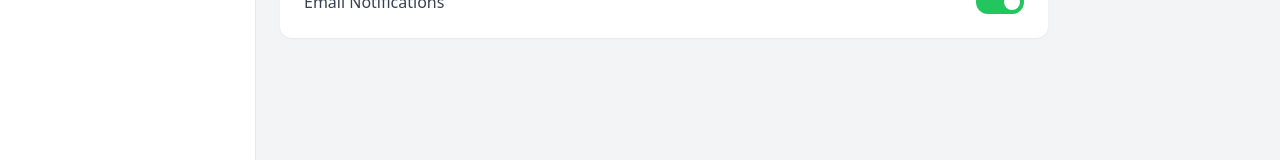
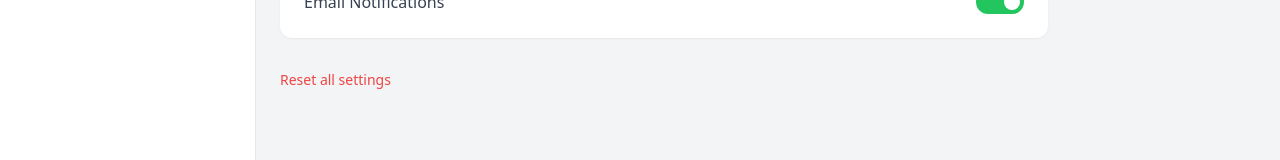
Before and after one commit to yanorenzo624/admin-dashboard, a React (Vite) app: page /settings in a window 1280 px wide. Shown: the part 689-849 px from the top of the page. Built offline with nearby package versions, Linux system fonts and the light colour scheme.

Commit message:
implemented reset settings functionality.

```diff
--- a/src/pages/Settings.jsx
+++ b/src/pages/Settings.jsx
@@ -113,6 +113,16 @@ const Settings = () => {
 				</div>
 			</div>
 
+			<button
+				onClick={() => {
+					localStorage.clear();
+					window.location.reload();
+				}}
+				className="text-sm text-red-500 hover:underline"
+			>
+				Reset all settings
+			</button>
+
 		</div>
 	);
 };
```
